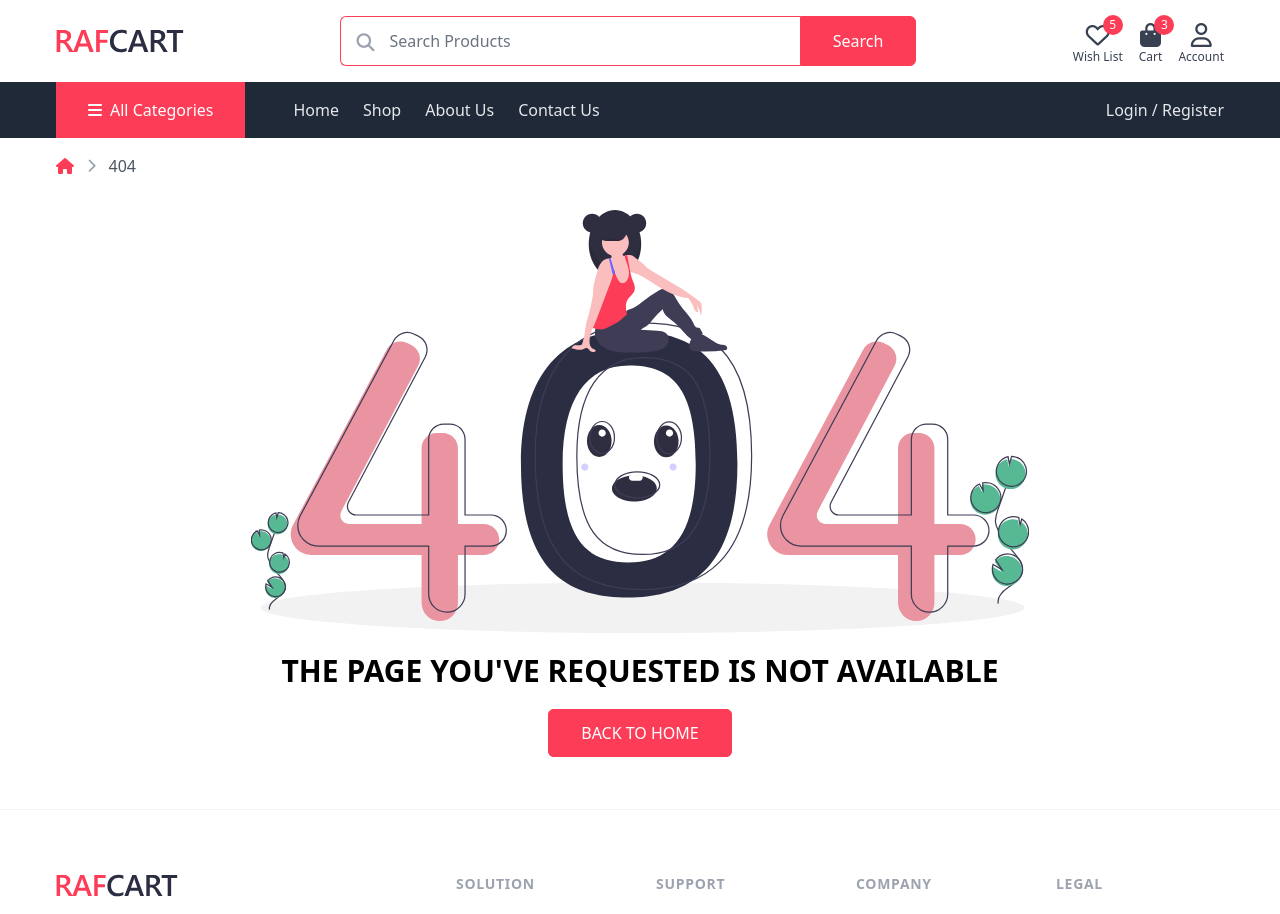
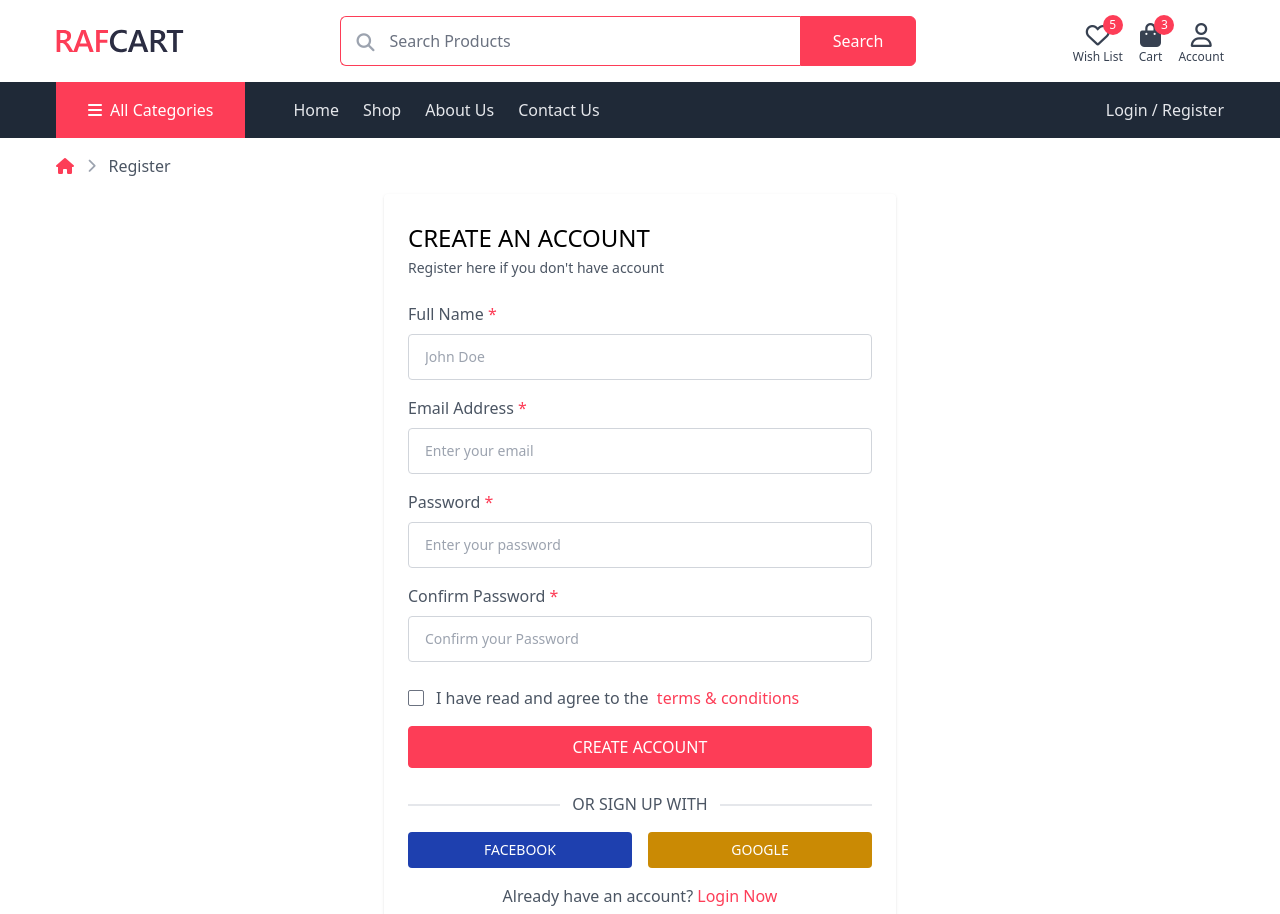
Before and after one commit to tri1911/ecommerce-mern, a React (Create React App) app in the folder client/: page /register in a window 1280 px wide. Shown: the top 914 px of the page. Built offline with nearby package versions, Linux system fonts and the light colour scheme.

Commit message:
feat(ui): implement the Login and Register Page

```diff
--- /dev/null
+++ b/client/src/components/Authentication/FormFooter.tsx
@@ -0,0 +1,18 @@
+import { Link } from "react-router-dom";
+
+export default function FormFooter({
+  text,
+  action,
+}: {
+  text: string;
+  action: string;
+}) {
+  return (
+    <p className="mt-4 text-gray-600 text-center">
+      {text}{" "}
+      <Link to="/register" className="text-primary">
+        {action}
+      </Link>
+    </p>
+  );
+}
--- /dev/null
+++ b/client/src/components/Authentication/FormHeader.tsx
@@ -0,0 +1,14 @@
+export default function FormHeader({
+  title,
+  text,
+}: {
+  title: string;
+  text: string;
+}) {
+  return (
+    <>
+      <h2 className="text-2xl uppercase font-medium mb-1">{title}</h2>
+      <p className="text-gray-600 mb-6 text-sm">{text}</p>
+    </>
+  );
+}
--- /dev/null
+++ b/client/src/components/Authentication/FormWrapper.tsx
@@ -0,0 +1,15 @@
+import React from "react";
+
+export default function FormWrapper({
+  children,
+}: {
+  children: React.ReactNode;
+}) {
+  return (
+    <div className="container pb-16">
+      <div className="max-w-lg mx-auto shadow px-6 py-7 rounded overflow-hidden">
+        {children}
+      </div>
+    </div>
+  );
+}
--- /dev/null
+++ b/client/src/components/Authentication/InputField.tsx
@@ -0,0 +1,25 @@
+export default function InputField({
+  label,
+  type = "text",
+  placeholder,
+  required,
+}: {
+  label: string;
+  type?: React.HTMLInputTypeAttribute;
+  placeholder?: string;
+  required?: boolean;
+}) {
+  return (
+    <div>
+      <label className="text-gray-600 mb-2 block">
+        {label} {required && <span className="text-primary">*</span>}
+      </label>
+      <input
+        type={type}
+        className="w-full block border border-gray-300 px-4 py-3 text-gray-600 text-sm rounded focus:ring-0 focus:border-primary placeholder-gray-400"
+        placeholder={placeholder}
+        required={required}
+      />
+    </div>
+  );
+}
--- /dev/null
+++ b/client/src/components/Authentication/LoginForm.tsx
@@ -0,0 +1,49 @@
+import { Link } from "react-router-dom";
+import InputField from "./InputField";
+
+export default function LoginForm() {
+  return (
+    <form>
+      <div className="space-y-4">
+        <InputField
+          label="Email Address"
+          type="email"
+          placeholder="Enter your Email Address (e.g. example@email.com)"
+          required
+        />
+        <InputField
+          label="Password"
+          type="password"
+          placeholder="Enter your Password"
+          required
+        />
+        <div className="flex items-center justify-between mt-6">
+          <div className="flex items-center">
+            <input
+              id="remember-me"
+              type="checkbox"
+              className="text-primary focus:ring-0 rounded-sm cursor-pointer"
+            />
+            <label
+              htmlFor="remember-me"
+              className="text-gray-600 ml-3 cursor-pointer"
+            >
+              Remember Me
+            </label>
+          </div>
+          <Link to="#" className="text-primary">
+            Forgot Password?
+          </Link>
+        </div>
+        <div className="mt-4">
+          <button
+            type="submit"
+            className="block w-full py-2 text-center text-white bg-primary border border-primary rounded hover:bg-transparent hover:text-primary transition uppercase font-medium"
+          >
+            Login
+          </button>
+        </div>
+      </div>
+    </form>
+  );
+}
--- /dev/null
+++ b/client/src/components/Authentication/RegisterForm.tsx
@@ -0,0 +1,60 @@
+import React from "react";
+import { Link } from "react-router-dom";
+import InputField from "./InputField";
+
+export default function RegisterForm() {
+  return (
+    <form>
+      <div className="space-y-4">
+        <InputField
+          type="text"
+          label="Full Name"
+          placeholder="John Doe"
+          required
+        />
+        <InputField
+          type="email"
+          label="Email Address"
+          placeholder="Enter your email"
+          required
+        />
+        <InputField
+          type="password"
+          label="Password"
+          placeholder="Enter your password"
+          required
+        />
+        <InputField
+          type="password"
+          label="Confirm Password"
+          placeholder="Confirm your Password"
+          required
+        />
+      </div>
+      <div className="flex items-center mt-6">
+        <input
+          type="checkbox"
+          id="agreement"
+          className="text-primary focus:ring-0 rounded-sm cursor-pointer"
+        />
+        <label
+          htmlFor="agreement"
+          className="text-gray-600 ml-3 cursor-pointer"
+        >
+          I have read and agree to the &nbsp;
+          <Link to="#" className="text-primary">
+            terms &amp; conditions
+          </Link>
+        </label>
+      </div>
+      <div className="mt-4">
+        <button
+          type="submit"
+          className="block w-full py-2 text-center text-white bg-primary border border-primary rounded hover:bg-transparent hover:text-primary transition uppercase font-medium"
+        >
+          Create Account
+        </button>
+      </div>
+    </form>
+  );
+}
--- /dev/null
+++ b/client/src/components/Authentication/SocialLinkButtons.tsx
@@ -0,0 +1,28 @@
+import { Link } from "react-router-dom";
+
+export default function SocialLinkButtons({ text }: { text: string }) {
+  return (
+    <>
+      <div className="mt-6 flex justify-center relative">
+        <div className="absolute left-0 top-3 w-full border-b-2 border-gray-200" />
+        <div className="text-gray-600 uppercase px-3 bg-white relative z-10">
+          {text}
+        </div>
+      </div>
+      <div className="mt-4 flex gap-4">
+        <Link
+          to="#"
+          className="block w-1/2 py-2 text-center text-white bg-blue-800 rounded uppercase font-medium text-sm"
+        >
+          Facebook
+        </Link>
+        <Link
+          to="#"
+          className="block w-1/2 py-2 text-center text-white bg-yellow-600 rounded uppercase font-medium text-sm"
+        >
+          Google
+        </Link>
+      </div>
+    </>
+  );
+}
--- a/client/src/components/Layout/Navbar.tsx
+++ b/client/src/components/Layout/Navbar.tsx
@@ -10,13 +10,13 @@ function CategoryItem({
   text: string;
 }) {
   return (
-    <a
-      href={href}
+    <Link
+      to={href}
       className="px-6 py-3 flex items-center hover:bg-gray-100 transition"
     >
       <img src={image} alt="" className="w-5 h-5 object-contain" />
       <span className="ml-6 text-gray-600 text-sm">{text}</span>
-    </a>
+    </Link>
   );
 }
 
@@ -53,7 +53,7 @@ function CategoriesDropdown() {
 
 function NavItem({ href, text }: { href: string; text: string }) {
   return (
-    <Link to={href} className="text-gray-200 hover:text-white transition">
+    <Link to={href} className="text-gray-200 hover:text-primary transition">
       {text}
     </Link>
   );
@@ -69,12 +69,15 @@ function NavMenu() {
         <NavItem href="/about" text="About us" />
         <NavItem href="/contact" text="Contact us" />
       </div>
-      <a
-        href="/login"
-        className="ml-auto justify-self-end text-gray-200 hover:text-white transition"
-      >
-        Login / Register
-      </a>
+      <div className="ml-auto justify-self-end text-gray-200">
+        <Link to="/login" className=" hover:text-primary transition">
+          Login
+        </Link>
+        <span> / </span>
+        <Link to="/register" className="hover:text-primary transition">
+          Register
+        </Link>
+      </div>
     </div>
   );
 }
--- a/client/src/index.tsx
+++ b/client/src/index.tsx
@@ -7,8 +7,10 @@ import "./index.css";
 import { BrowserRouter, Routes, Route } from "react-router-dom";
 import HomePage from "./pages/HomePage";
 import ShopPage from "./pages/ShopPage";
+import LoginPage from "./pages/LoginPage";
+import SingleProductPage from "./pages/SingleProductPage";
 import NotFoundPage from "./pages/NotFoundPage";
-import SingleProductPage from "./pages/SingleProductPage";
+import RegisterPage from "./pages/RegisterPage";
 
 const container = document.getElementById("root")!;
 const root = createRoot(container);
@@ -20,7 +22,9 @@ root.render(
         <Route path="/" element={<App />}>
           <Route index element={<HomePage />} />
           <Route path="shop" element={<ShopPage />} />
-          <Route path="/products/:productId" element={<SingleProductPage />} />
+          <Route path="products/:productId" element={<SingleProductPage />} />
+          <Route path="login" element={<LoginPage />} />
+          <Route path="register" element={<RegisterPage />} />
           <Route path="*" element={<NotFoundPage />} />
         </Route>
       </Routes>
--- /dev/null
+++ b/client/src/pages/LoginPage.tsx
@@ -0,0 +1,20 @@
+import Breadcrumbs from "../components/Shared/Breadcrumbs";
+import LoginForm from "../components/Authentication/LoginForm";
+import SocialLinkButtons from "../components/Authentication/SocialLinkButtons";
+import FormHeader from "../components/Authentication/FormHeader";
+import FormWrapper from "../components/Authentication/FormWrapper";
+import FormFooter from "../components/Authentication/FormFooter";
+
+export default function LoginPage() {
+  return (
+    <div>
+      <Breadcrumbs paths={["Login"]} />
+      <FormWrapper>
+        <FormHeader title="Login" text="Login if you already have one" />
+        <LoginForm />
+        <SocialLinkButtons text="or login with" />
+        <FormFooter text="Don't have an account?" action="Register Now" />
+      </FormWrapper>
+    </div>
+  );
+}
--- /dev/null
+++ b/client/src/pages/RegisterPage.tsx
@@ -0,0 +1,23 @@
+import FormFooter from "../components/Authentication/FormFooter";
+import FormHeader from "../components/Authentication/FormHeader";
+import FormWrapper from "../components/Authentication/FormWrapper";
+import RegisterForm from "../components/Authentication/RegisterForm";
+import SocialLinkButtons from "../components/Authentication/SocialLinkButtons";
+import Breadcrumbs from "../components/Shared/Breadcrumbs";
+
+export default function RegisterPage() {
+  return (
+    <div>
+      <Breadcrumbs paths={["Register"]} />
+      <FormWrapper>
+        <FormHeader
+          title="Create an account"
+          text="Register here if you don't have account"
+        />
+        <RegisterForm />
+        <SocialLinkButtons text="or sign up with" />
+        <FormFooter text="Already have an account?" action="Login Now" />
+      </FormWrapper>
+    </div>
+  );
+}
```
